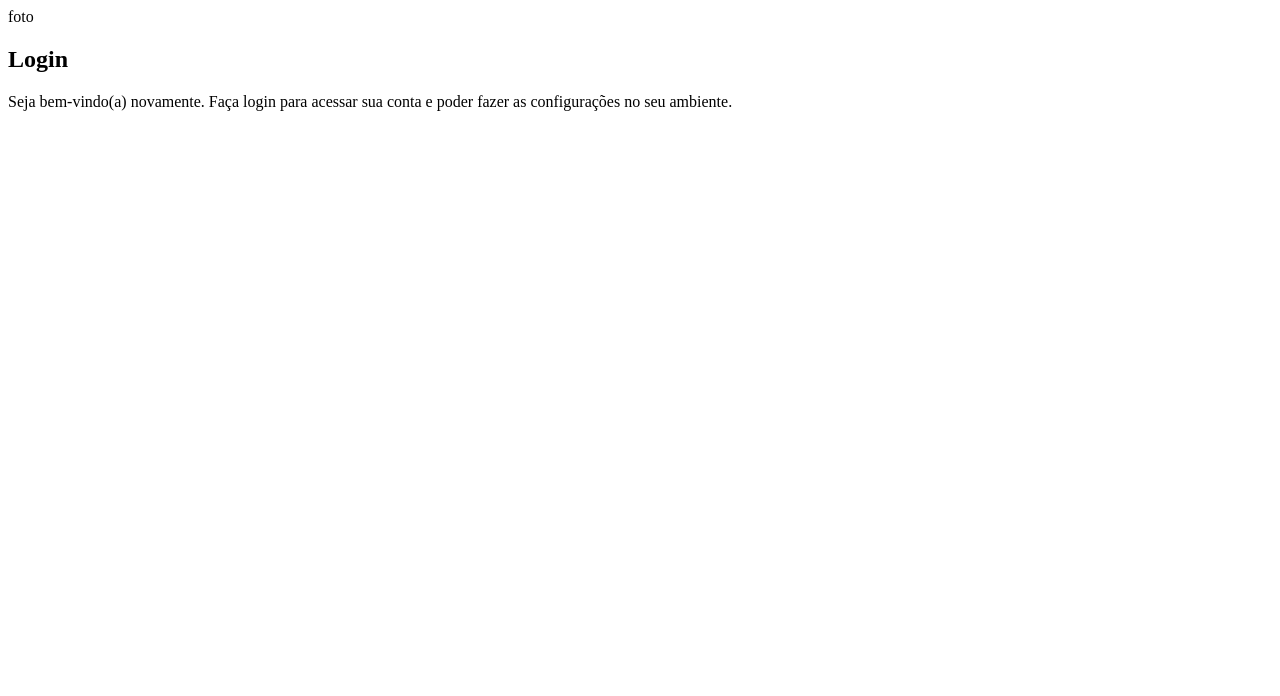
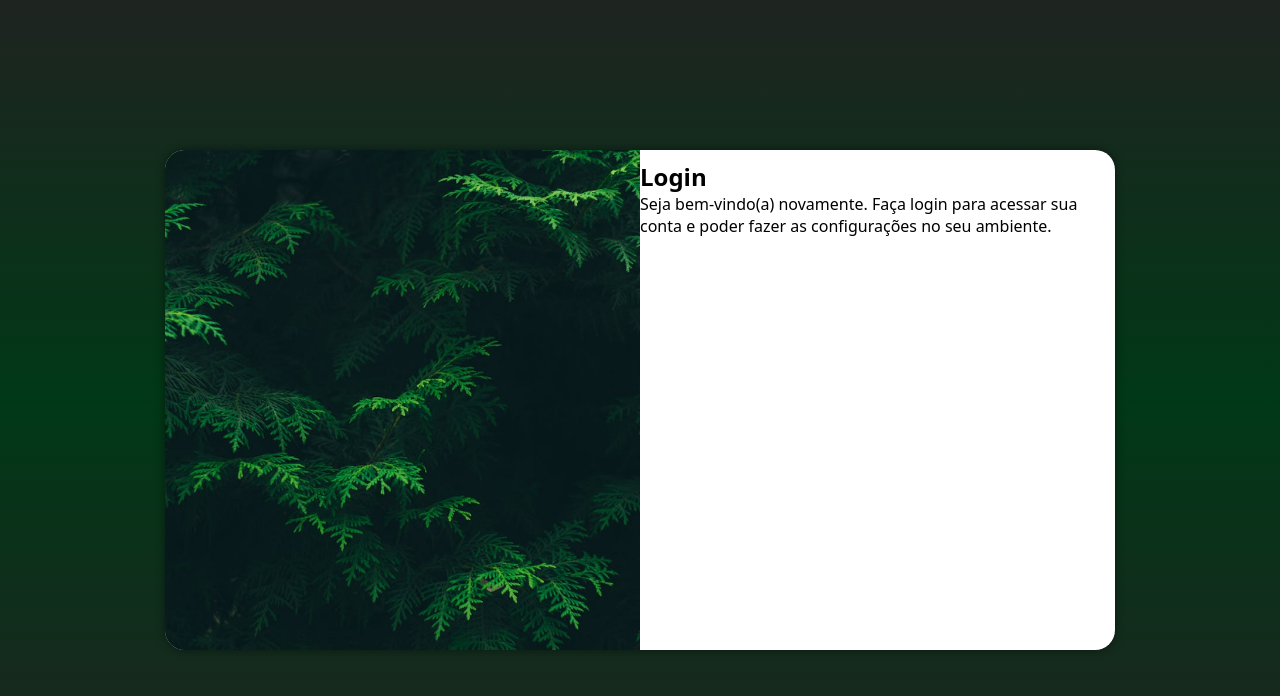
Before and after one commit to Pixells/projeto-login, a plain HTML site: page index.html in a window 1280 px wide. Drawn offline with Linux system fonts and the light colour scheme.

Commit message:
Media Query para outras telas

```diff
--- /dev/null
+++ b/estilos/mediaquery.css
@@ -0,0 +1,54 @@
+@charset "UTF-8";
+
+/* Typical Device breakpoints
+-------------------------------------------
+Pequenas telas: até 600px
+Celular: de 600px até 768px
+Tablet: 768px até 992px
+Desktop: 992px até 1200px
+Grandes telas: acima de 1200px
+*/
+
+@media screen and (min-width: 768px) and (max-width: 992px) {
+
+    body {
+        background-image: linear-gradient(to top,#1F2421, #003816, #1F2421);
+    }
+
+    section#login {
+        width: 80vw;
+    }
+
+    section#login > div#imagem {
+        float: left;
+        width: 40%;
+        height: 100%;
+    }
+
+    section#login > div#formulario {
+        float: right;
+        width: 60%;
+    }
+}
+
+@media screen and (min-width: 992px) {
+
+    body {
+        background-image: linear-gradient(to top,#1F2421, #003816, #1F2421);
+    }
+
+    section#login {
+        width: 950px;
+    }
+
+    section#login > div#imagem {
+        float: left;
+        width: 50%;
+        height: 100%;
+    }
+
+    section#logion > div#formulario {
+        float: right;
+        width: 50%;
+    }
+}
--- a/estilos/style.css
+++ b/estilos/style.css
@@ -4,5 +4,57 @@
 Paletas de cores
 verde claro: #53DD6C
 verde escuro: #007630
+verde muito escuro: #003816
 cinza escuro: #1F2421
 */
+
+* {
+    font-family: system-ui, -apple-system, BlinkMacSystemFont, 'Segoe UI', Roboto, Oxygen, Ubuntu, Cantarell, 'Open Sans', 'Helvetica Neue', sans-serif;
+
+    padding: 0px;
+    margin: 0px;
+    box-sizing: border-box;
+}
+
+body, html {
+    background-color: #003816;
+    height: 100vh;
+    width: 100vw;
+}
+
+main {
+    position: relative;
+    height: 100vh;
+    width: 100vw;
+}
+
+section#login {
+    position: absolute;
+    top: 50%;
+    left: 50%;
+    overflow: hidden;
+
+    transform: translate(-50%, -50%);
+
+    background-color: white;
+    width: 250px;
+    height: 500px;
+    border-radius: 20px;
+    box-shadow: 0px 0px 10px rgba(0, 0, 0, 0.459);
+
+    transition: width 0.3s, height 0.3s;
+    transition-timing-function: ease;
+}
+
+section#login > div#imagem {
+    display: block;
+    background: #007630 url(../imagens/pexels-oleksandr-tiupa-192136.jpg) no-repeat;
+    background-size: cover;
+    background-position: center center;
+    height: 200px;
+}
+
+section#login > div#formulario {
+    display: block;
+    padding: 10px;
+}
--- a/index.html
+++ b/index.html
@@ -5,12 +5,13 @@
     <meta name="viewport" content="width=device-width, initial-scale=1.0">
     <title>Login</title>
     <link rel="stylesheet" href="estilos/style.css">
+    <link rel="stylesheet" href="estilos/mediaquery.css">
 </head>
 <body>
     <main>
         <section id="login">
             <div id="imagem">
-                foto
+                <!--Aqui vai Imagem-->
             </div>
             <div id="formulario">
                 <h1>Login</h1>
```
